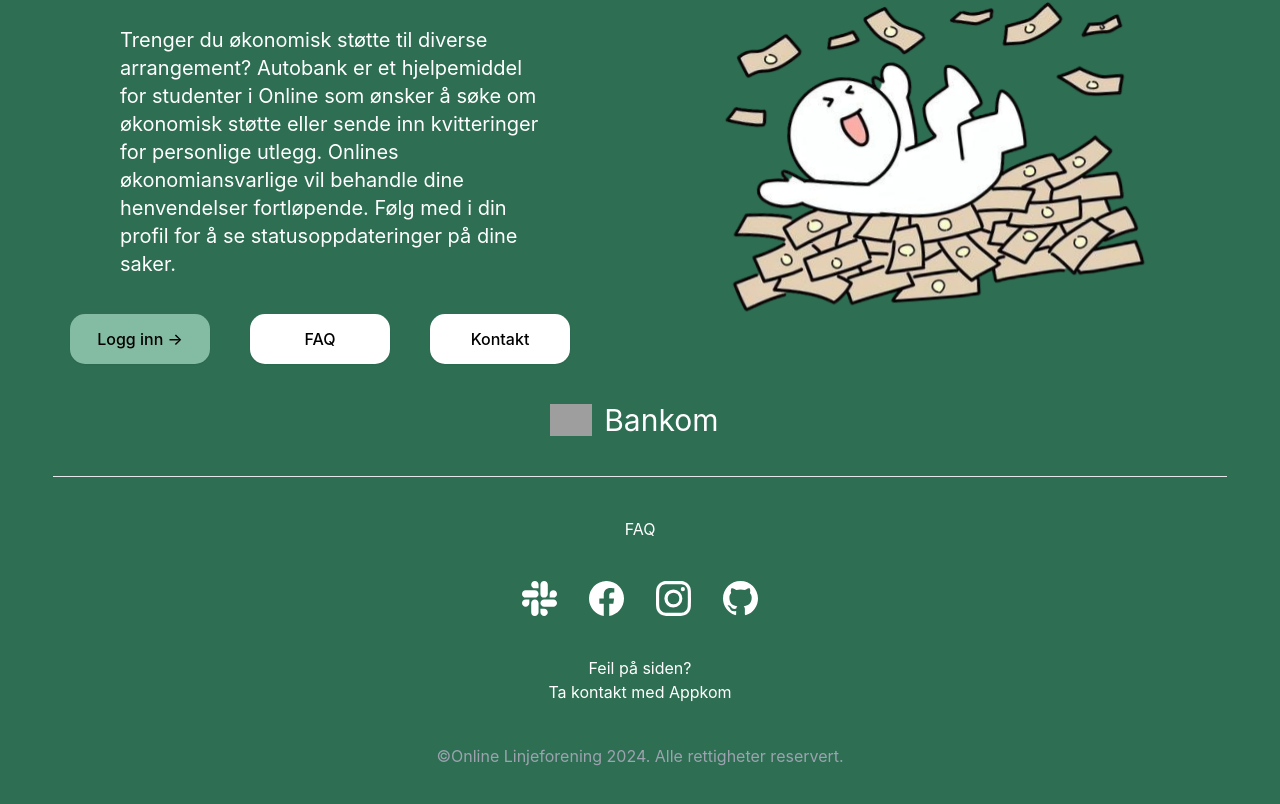
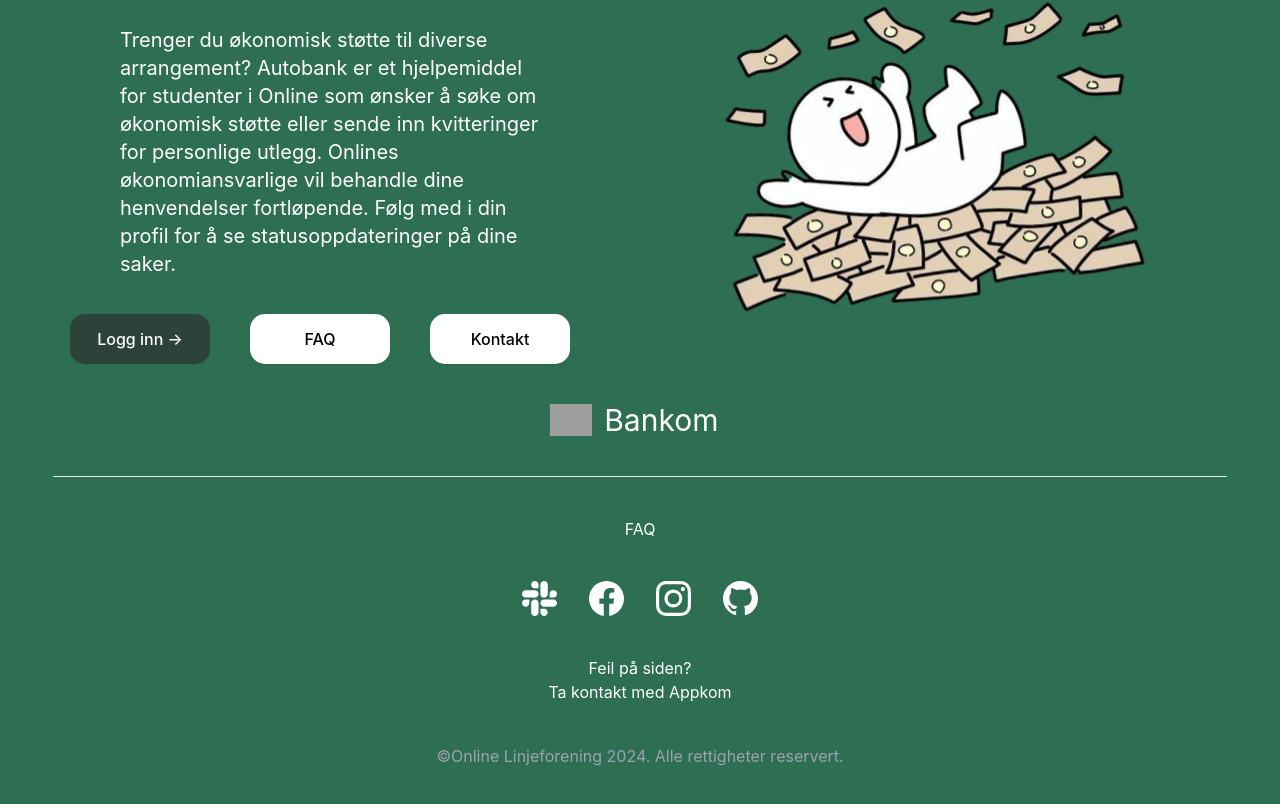
Before and after one commit to appKom/gnocchi, a React (Vite) app: page / in a window 1280 px wide. Shown: the part 890-1694 px from the top of the page. Built offline with nearby package versions, Linux system fonts and the light colour scheme; no server answers; grey boxes are pictures that could not be loaded.

Commit message:
corrected the color on button on front page

```diff
--- a/src/pages/FrontPage.tsx
+++ b/src/pages/FrontPage.tsx
@@ -27,7 +27,7 @@ export default function frontPage()
             </div>
         </div>
         <div className="flex w-1/2 flex-row items-center justify-center space-x-10">
-        {!isAuthenticated && <Button title={"Logg inn ->"} color={"green"} onClick={()=>loginWithRedirect()}></Button>}
+        {!isAuthenticated && <Button title={"Logg inn ->"} color={"darkGreen"} onClick={()=>loginWithRedirect()}></Button>}
 
             <Button title={"FAQ"} color={"white"} href="/faq"></Button>
             <Button title={"Kontakt"} color={"white"} href="mailto:appkom@online.ntnu.no" ></Button>
```
